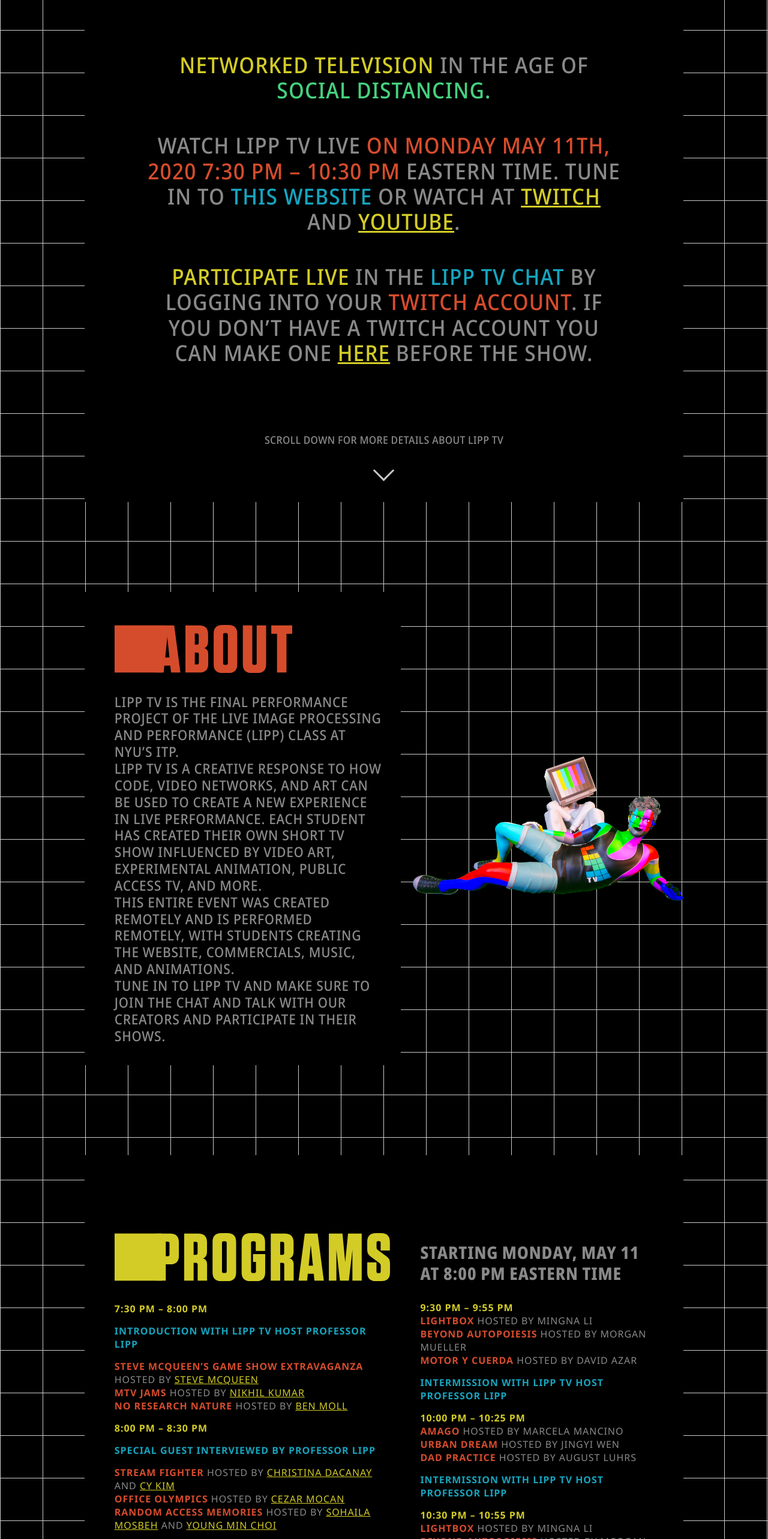
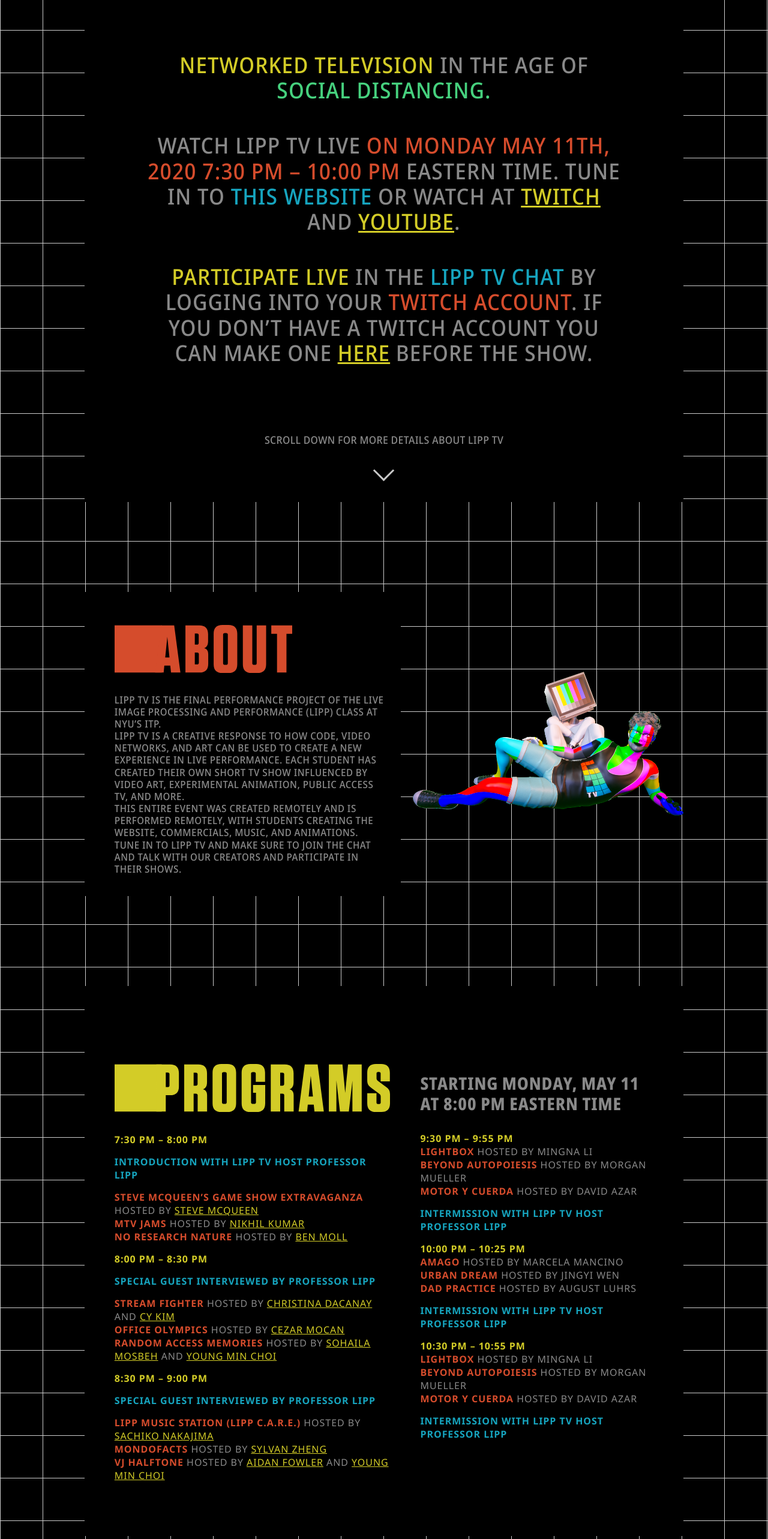
Before and after one commit to CezarMocan/lipp.tv, a Next.js app: page / in a window 1280 px wide. Shown: the part 234-2800 px from the top of the page at 60% size. Built offline with nearby package versions, Linux system fonts and the light colour scheme.

Commit message:
about text

```diff
--- a/components/main.js
+++ b/components/main.js
@@ -93,7 +93,7 @@
               </div>
               <div className="placeholder-text section-item">
                 <h2>
-                  WATCH LIPP TV LIVE<span class="color--orange"> on monday may 11th, 2020 7:30 pm – 10:30 pm</span> eastern time.
+                  WATCH LIPP TV LIVE<span class="color--orange"> on monday may 11th, 2020 7:30 pm – 10:00 pm</span> eastern time.
                   TUNE IN TO <span class="color--blue">THIS WEBSITE</span> or watch at <a class="color--yellow" href="https://www.twitch.tv/lipp_tv_" target="__blank">TWITCH</a> and <a className="color--yellow" href="https://www.google.com/url?q=https://www.youtube.com/channel/UCPWF2lJ4E_qVG7HrWRiGnhA/live&sa=D&ust=1588548850999000&usg=AFQjCNE1W4LnlR_wGPZAJq3jqMjSG7dIIw" target="__blank">Youtube</a>.
                 </h2>
               </div>
@@ -148,7 +148,7 @@
           <div className="section section--double section--align-start" ref={p => this._programRef = p}>
             <div className="subsection">
               <img className="fake-h1" src="img/programs.svg"/>
-              <h3 className="only-mobile" style={{marginBottom: 20}}>Starting monday, may 11 <br/>at 8:00 pm Eastern time</h3>
+              <h3 className="only-mobile" style={{marginBottom: 20}}>Starting monday, may 11 <br/>at 7:30 pm Eastern time</h3>
 
               <div className="program-section">
                 <div className="program-section-item color--yellow type--bold">7:30 PM – 8:00 PM</div>
@@ -175,19 +175,17 @@
               </div>
 
               <div className="program-section">
-                <div className="program-section-item color--blue type--bold">INTERMISSION WITH LIPP TV HOST PROFESSOR LIPP</div>
+                <div className="program-section-item color--yellow type--bold">8:30 PM – 9:00 PM</div>
+              </div>
+              <div className="program-section">
+                <div className="program-section-item color--blue type--bold">SPECIAL GUEST INTERVIEWED BY PROFESSOR LIPP</div>
+              </div>
+              <div className="program-section">
+                <div className="program-section-item"> <span className="color--orange type--bold">LIPP MUSIC STATION (LIPP C.A.R.E.) </span>HOSTED BY <a href="http://nickbgrant.com/" target="__blank" className="color--yellow">SACHIKO NAKAJIMA</a></div>
+                <div className="program-section-item"> <span className="color--orange type--bold">MONDOFACTS </span>Hosted by <a href="http://nickbgrant.com/" target="__blank" className="color--yellow">SYLVAN ZHENG</a> </div>
+                <div className="program-section-item"> <span className="color--orange type--bold">VJ HALFTONE </span>Hosted by <a href="http://nickbgrant.com/" target="__blank" className="color--yellow">AIDAN FOWLER</a> and <a href="http://nickbgrant.com/" target="__blank" className="color--yellow">YOUNG MIN CHOI</a> </div>
               </div>
 
-              <div className="program-section">
-                <div className="program-section-item color--yellow type--bold">9:00 PM – 9:25 PM</div>
-                <div className="program-section-item"> <span className="color--orange type--bold">Lightbox </span>Hosted by Mingna Li </div>
-                <div className="program-section-item"> <span className="color--orange type--bold">Beyond Autopoiesis </span>Hosted by Morgan Mueller </div>
-                <div className="program-section-item"> <span className="color--orange type--bold">Motor Y Cuerda </span>Hosted by David Azar </div>
-              </div>
-
-              <div className="program-section">
-                <div className="program-section-item color--blue type--bold">INTERMISSION WITH LIPP TV HOST PROFESSOR LIPP</div>
-              </div>
 
             </div>
             <div className="subsection subsection--schedule-right">
--- a/styles/typography.scss
+++ b/styles/typography.scss
@@ -88,7 +88,10 @@
   text-transform: uppercase;
   &.light {
     font-family: 'NotoSans-SCM';
-    font-size: 1.45rem;
+    font-size: 1.05rem;
+    @media (max-width: $break_lg) {
+      font-size: 1.35rem;
+    }
   }
 }
 h4 {
@@ -100,7 +103,7 @@
 }
 .spaced-br {
   br {
-    margin-bottom: 12px;
+    margin-bottom: 20px;
   }
 }
 .type--bold {
```
